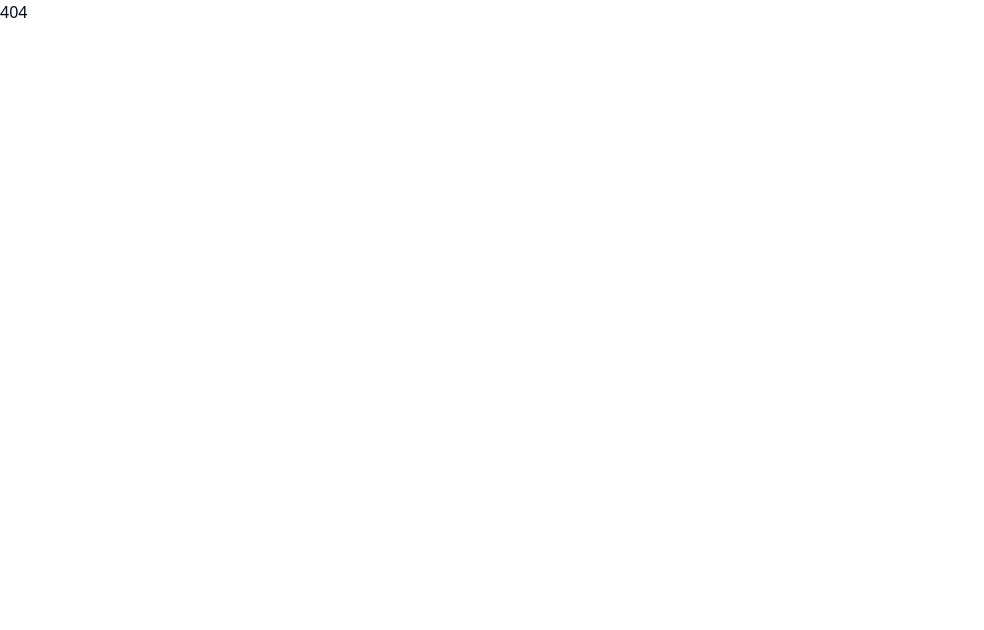
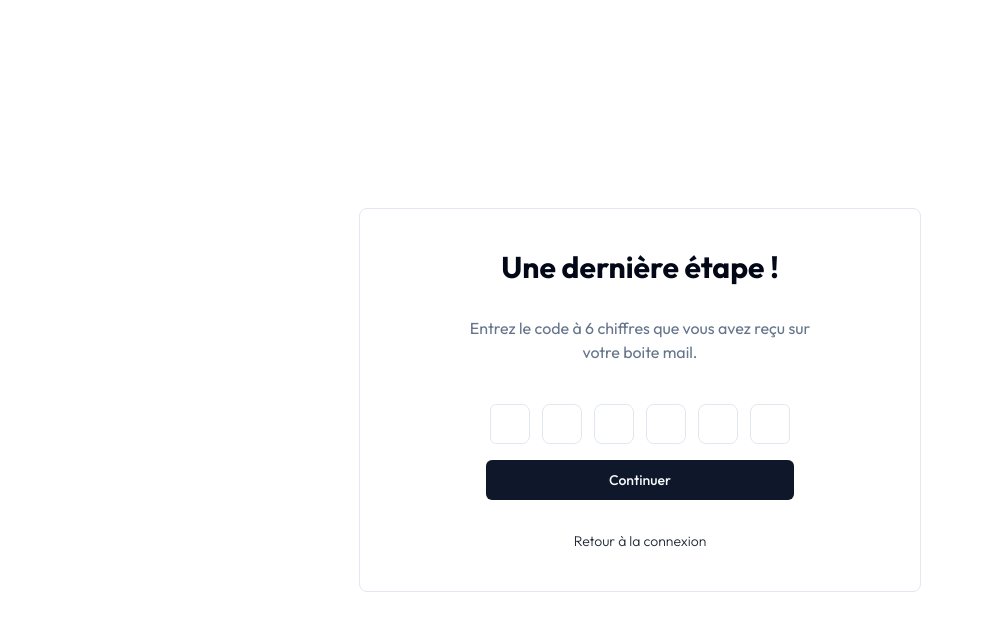
Before and after one commit to Umbrella-team-SquidTech/Ozon-Website, a React (Vite) app: page /account/validate in a window 1280 px wide. Shown: the top 630 px of the page, without its empty margins (0-984 px from the left). Built offline with nearby package versions, Linux system fonts and the light colour scheme.

Commit message:
feat: add validate email page

```diff
--- a/package.json
+++ b/package.json
@@ -15,6 +15,7 @@
     "@radix-ui/react-slot": "^1.1.0",
     "class-variance-authority": "^0.7.0",
     "clsx": "^2.1.1",
+    "input-otp": "^1.2.4",
     "lucide-react": "^0.400.0",
     "react": "^18.2.0",
     "react-dom": "^18.2.0",
--- /dev/null
+++ b/src/components/ui/input-otp.tsx
@@ -0,0 +1,69 @@
+import * as React from "react"
+import { OTPInput, OTPInputContext } from "input-otp"
+import { Dot } from "lucide-react"
+
+import { cn } from "@/utils/lib"
+
+const InputOTP = React.forwardRef<
+  React.ElementRef<typeof OTPInput>,
+  React.ComponentPropsWithoutRef<typeof OTPInput>
+>(({ className, containerClassName, ...props }, ref) => (
+  <OTPInput
+    ref={ref}
+    containerClassName={cn(
+      "flex items-center gap-2 has-[:disabled]:opacity-50",
+      containerClassName
+    )}
+    className={cn("disabled:cursor-not-allowed", className)}
+    {...props}
+  />
+))
+InputOTP.displayName = "InputOTP"
+
+const InputOTPGroup = React.forwardRef<
+  React.ElementRef<"div">,
+  React.ComponentPropsWithoutRef<"div">
+>(({ className, ...props }, ref) => (
+  <div ref={ref} className={cn("flex items-center", className)} {...props} />
+))
+InputOTPGroup.displayName = "InputOTPGroup"
+
+const InputOTPSlot = React.forwardRef<
+  React.ElementRef<"div">,
+  React.ComponentPropsWithoutRef<"div"> & { index: number }
+>(({ index, className, ...props }, ref) => {
+  const inputOTPContext = React.useContext(OTPInputContext)
+  const { char, hasFakeCaret, isActive } = inputOTPContext.slots[index]
+
+  return (
+    <div
+      ref={ref}
+      className={cn(
+        "relative flex h-10 w-10 items-center justify-center border-y border-r border-input text-sm transition-all first:rounded-l-md first:border-l last:rounded-r-md",
+        isActive && "z-10 ring-2 ring-ring ring-offset-background",
+        className
+      )}
+      {...props}
+    >
+      {char}
+      {hasFakeCaret && (
+        <div className="pointer-events-none absolute inset-0 flex items-center justify-center">
+          <div className="h-4 w-px animate-caret-blink bg-foreground duration-1000" />
+        </div>
+      )}
+    </div>
+  )
+})
+InputOTPSlot.displayName = "InputOTPSlot"
+
+const InputOTPSeparator = React.forwardRef<
+  React.ElementRef<"div">,
+  React.ComponentPropsWithoutRef<"div">
+>(({ ...props }, ref) => (
+  <div ref={ref} role="separator" {...props}>
+    <Dot />
+  </div>
+))
+InputOTPSeparator.displayName = "InputOTPSeparator"
+
+export { InputOTP, InputOTPGroup, InputOTPSlot, InputOTPSeparator }
--- /dev/null
+++ b/src/pages/ValidateRegisterPage.tsx
@@ -0,0 +1,103 @@
+import { zodResolver } from "@hookform/resolvers/zod";
+import { useForm } from "react-hook-form";
+import { z } from "zod";
+
+import { Button } from "@/components/ui/button";
+import {
+  Form,
+  FormControl,
+  FormItem,
+  FormMessage,
+  FormField,
+} from "@/components/ui/form";
+import {
+  InputOTP,
+  InputOTPGroup,
+  InputOTPSlot,
+} from "@/components/ui/input-otp";
+
+import { Link } from "react-router-dom";
+
+const FormSchema = z.object({
+  pin: z.string().min(6, {
+    message: "Your one-time password must be 6 characters.",
+  }),
+});
+export default function ValidateRegisterPage() {
+  const form = useForm<z.infer<typeof FormSchema>>({
+    resolver: zodResolver(FormSchema),
+    defaultValues: {
+      pin: "",
+    },
+  });
+
+  function onSubmit(data: z.infer<typeof FormSchema>) {
+    console.log(data);
+  }
+
+  return (
+    <Form {...form}>
+      <form onSubmit={form.handleSubmit(onSubmit)}>
+        <div className="h-screen flex justify-center items-center font-Outfit">
+          <div className="border flex justify-center items-center h-96 rounded-lg">
+            <div className="flex flex-col items-center justify-between w-[35rem] h-full py-10 px-8 gap">
+              <h2 className="font-bold text-3xl">Une dernière étape !</h2>
+              <p className="text-slate-500 text-base text-center max-w-[22rem]">
+                Entrez le code à 6 chiffres que vous avez reçu sur votre boite
+                mail.
+              </p>
+              <div className=" w-full px-14 flex flex-col gap-4 justify-center items-center">
+                <FormField
+                  control={form.control}
+                  name="pin"
+                  render={({ field }) => (
+                    <FormItem>
+                      <FormControl>
+                        <InputOTP maxLength={6} {...field}>
+                          <InputOTPGroup className="flex gap-3 justify-center items-center">
+                            <InputOTPSlot
+                              index={0}
+                              className="border rounded-lg"
+                            />
+                            <InputOTPSlot
+                              index={1}
+                              className="border rounded-lg"
+                            />
+                            <InputOTPSlot
+                              index={2}
+                              className="border rounded-lg"
+                            />
+                            <InputOTPSlot
+                              index={3}
+                              className="border rounded-lg"
+                            />
+                            <InputOTPSlot
+                              index={4}
+                              className="border rounded-lg"
+                            />
+                            <InputOTPSlot
+                              index={5}
+                              className="border rounded-lg"
+                            />
+                          </InputOTPGroup>
+                        </InputOTP>
+                      </FormControl>
+                      <FormMessage />
+                    </FormItem>
+                  )}
+                />
+
+                <Button type="submit" className="w-[80%]">
+                  Continuer
+                </Button>
+              </div>
+              <Link to="/login" className="text-gray-800 font-light text-sm">
+                Retour à la connexion
+              </Link>
+            </div>
+          </div>
+        </div>
+      </form>
+    </Form>
+  );
+}
--- a/src/router.tsx
+++ b/src/router.tsx
@@ -2,6 +2,7 @@
 import LoginPage from "./pages/LoginPage";
 import RegisterPage from "./pages/RegisterPage";
 import RecoverPass from "./pages/RecoverPass";
+import ValidateRegisterPage from "./pages/ValidateRegisterPage";
 const Router = createBrowserRouter([
   {
     path: "/",
@@ -20,6 +21,10 @@
     element: <RegisterPage />,
   },
   {
+    path: "/account/validate",
+    element: <ValidateRegisterPage />,
+  },
+  {
     path: "*",
     element: <div>404</div>,
   },
--- a/tailwind.config.js
+++ b/tailwind.config.js
@@ -52,12 +52,12 @@
           DEFAULT: "hsl(var(--card))",
           foreground: "hsl(var(--card-foreground))",
         },
-        PrimaryColor:"#2BA84A",
-        SecondaryColor:"#248232",
-        BgColor:"#FCFFFC",
-        TypoColor:"#040F0F",
-        NeutralColor:"#2D3A3A",
-        Neutral2Color:"#BAB8B8",
+        PrimaryColor: "#2BA84A",
+        SecondaryColor: "#248232",
+        BgColor: "#FCFFFC",
+        TypoColor: "#040F0F",
+        NeutralColor: "#2D3A3A",
+        Neutral2Color: "#BAB8B8",
       },
       fontFamily: {
         Outfit: ["Outfit"],
@@ -76,10 +76,15 @@
           from: { height: "var(--radix-accordion-content-height)" },
           to: { height: "0" },
         },
+        "caret-blink": {
+          "0%,70%,100%": { opacity: "1" },
+          "20%,50%": { opacity: "0" },
+        },
       },
       animation: {
         "accordion-down": "accordion-down 0.2s ease-out",
         "accordion-up": "accordion-up 0.2s ease-out",
+        "caret-blink": "caret-blink 1.25s ease-out infinite",
       },
     },
   },
```
Also changed, not shown: 1 other file (tests, documents, lock files or other folders).
